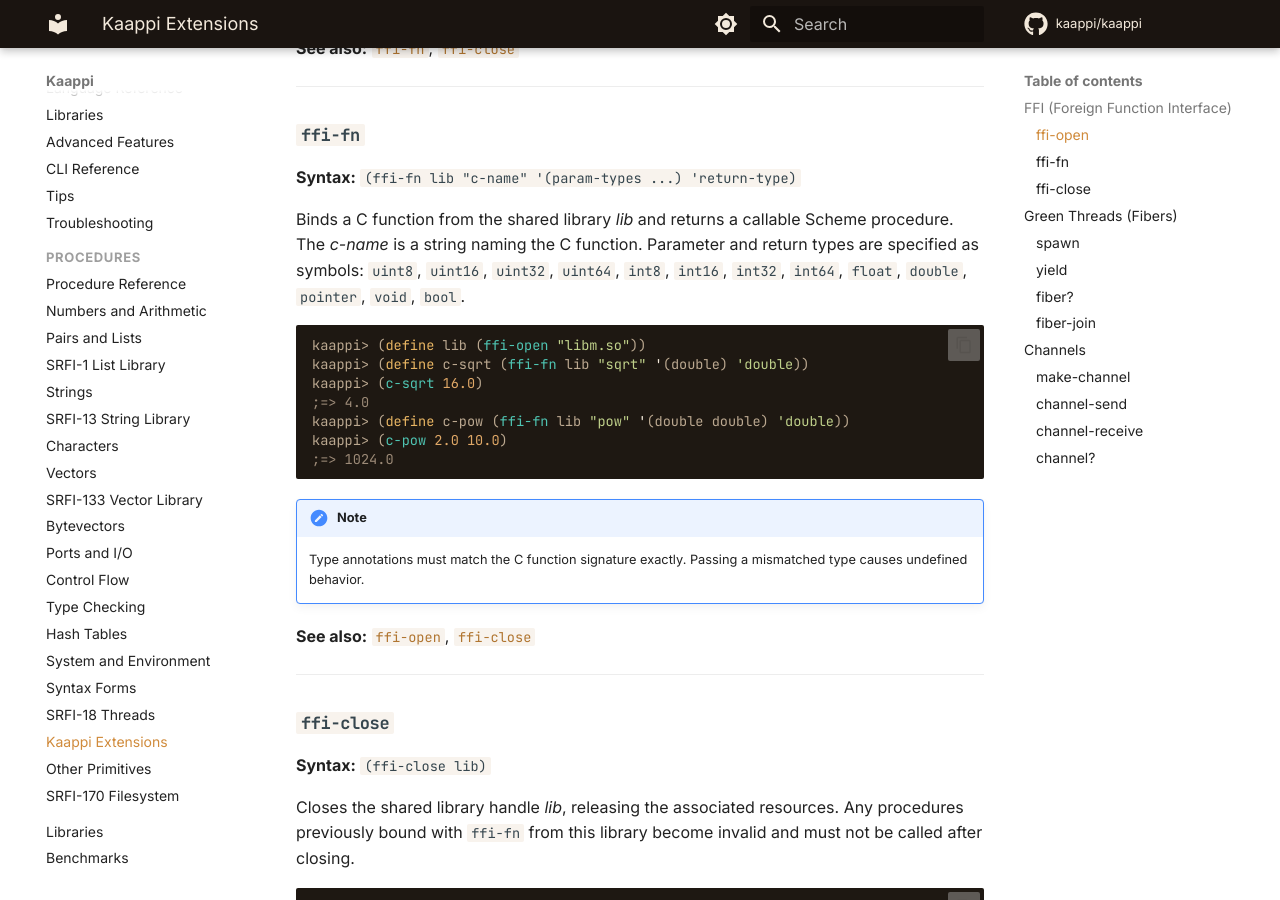
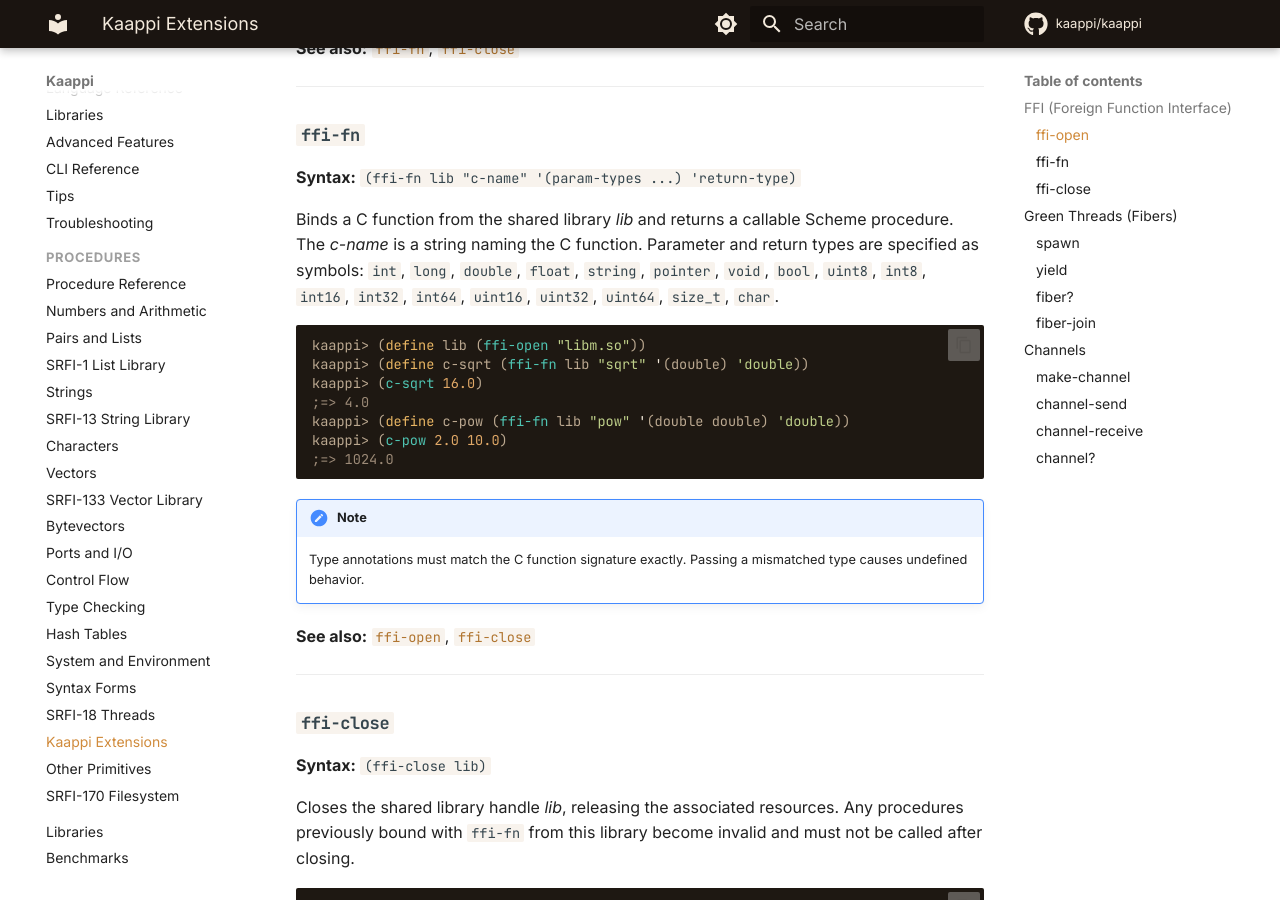
Before and after one commit to kaappi/kaappi.github.io, an MkDocs documentation site: the page built from docs/procedures/extensions.md, in a window 1280 px wide and 900 px high, scrolled down 561 px. Built offline with MkDocs 1.6.1 and Material for MkDocs 9.7.7, drawn with Linux system fonts in a browser that asks for light colours; comment, search, counter and statistics services are not loaded.

Commit message:
Update docs for x86_64 JIT, expanded FFI types, and new CLI flags
Co-Authored-By: Claude Opus 4.6 (1M context) <noreply@anthropic.com>

````diff
--- a/docs/procedures/extensions.md
+++ b/docs/procedures/extensions.md
@@ -31,9 +31,9 @@ kaappi> lib
 
 Binds a C function from the shared library *lib* and returns a callable
 Scheme procedure. The *c-name* is a string naming the C function.
-Parameter and return types are specified as symbols: `uint8`, `uint16`,
-`uint32`, `uint64`, `int8`, `int16`, `int32`, `int64`, `float`, `double`,
-`pointer`, `void`, `bool`.
+Parameter and return types are specified as symbols: `int`, `long`,
+`double`, `float`, `string`, `pointer`, `void`, `bool`, `uint8`, `int8`,
+`int16`, `int32`, `int64`, `uint16`, `uint32`, `uint64`, `size_t`, `char`.
 
 ```scheme
 kaappi> (define lib (ffi-open "libm.so"))
````
Also changed, not shown: docs/benchmarks.md (+1 -1 lines), docs/guide/advanced.md (+3 -1 lines), docs/guide/cli.md (+4 -1 lines).
